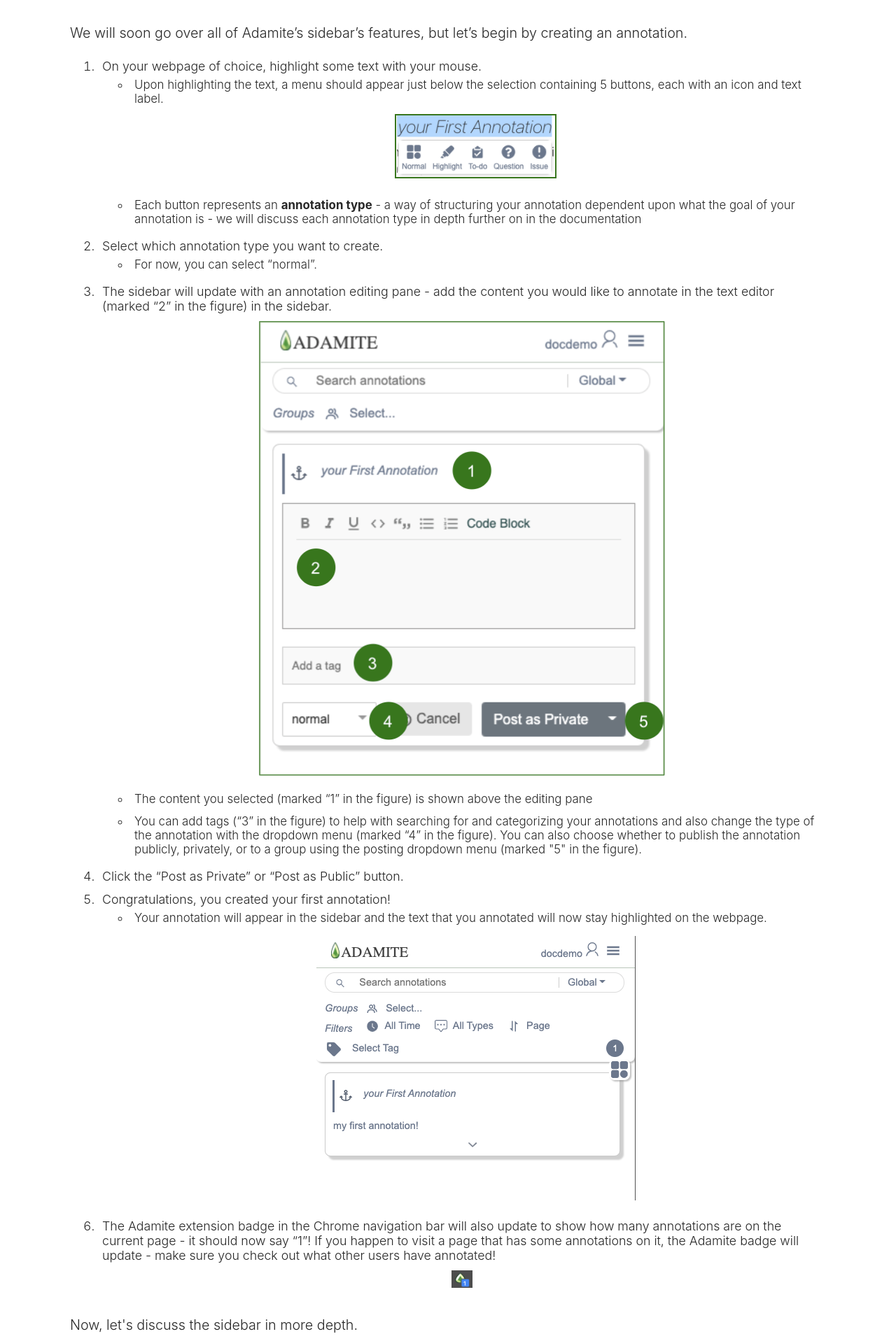
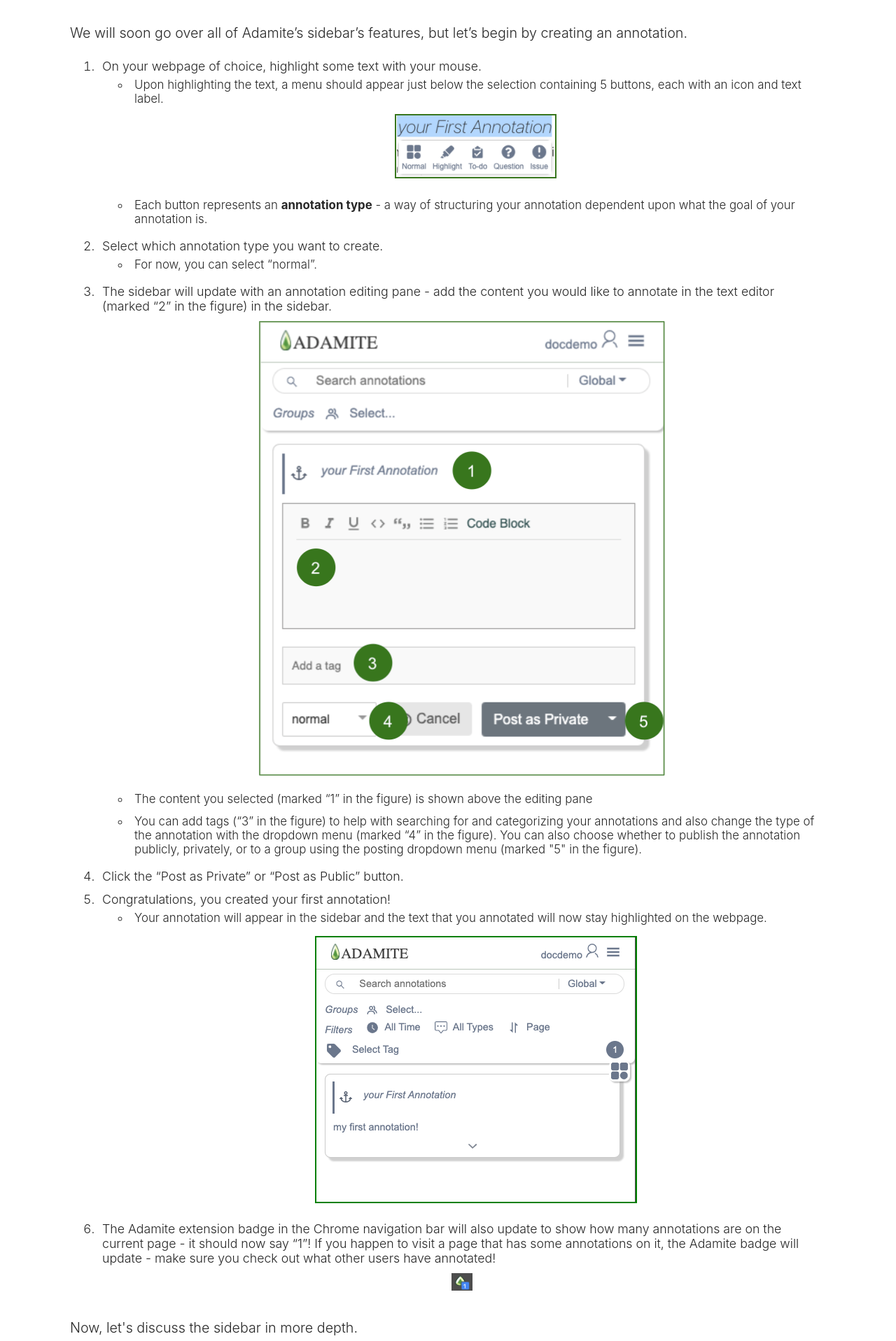
Before and after one commit to horvathaa/adamite-docs, a React (Create React App) app: page /docs in a window 1280 px wide. Shown: the part 2506-4423 px from the top of the page at 70% size. Built offline with nearby package versions, Linux system fonts and the light colour scheme.

Commit message:
more tiny things

```diff
--- a/src/pages/GettingStarted.jsx
+++ b/src/pages/GettingStarted.jsx
@@ -145,7 +145,8 @@
                                     </div>
                                 </li>
                                 <li className="sub-step">
-                                    Each button represents an <b>annotation type</b> - a way of structuring your annotation dependent upon what the goal of your annotation is - we will discuss each annotation type in depth further on in the documentation
+                                    Each button represents an <b>annotation type</b> - a way of structuring your annotation dependent upon what the goal of your annotation is.
+                                     {/* - we will discuss each annotation type in depth further on in the documentation */}
                                 </li>
                             </ul>
                         </li>
@@ -182,7 +183,7 @@
                                     Your annotation will appear in the sidebar and the text that you annotated will now stay highlighted on the webpage.
                                 </li>
                                 <div className="img-container">
-                                    <img src={updated} alt="Sidebar with new annotation in it"/>
+                                    <img style={{border: "2px solid green"}} src={updated} alt="Sidebar with new annotation in it"/>
                                 </div>
                             </ul>
                         </li>
```
Also changed, not shown: 1 other file (tests, documents, lock files or other folders).
